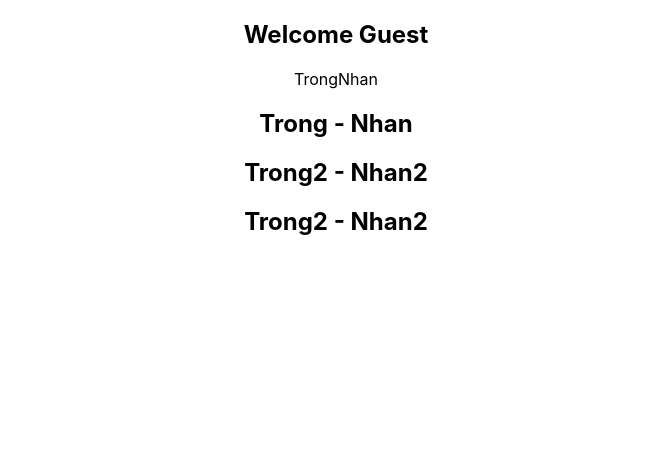
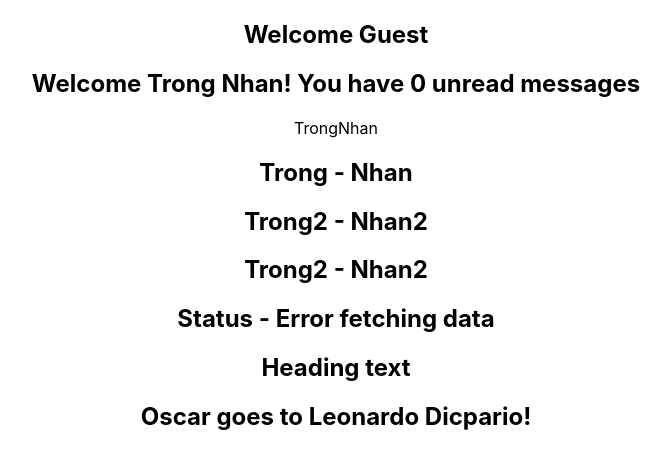
Before and after one commit to trongnhan19081994/react-typescript-demo, a React (Create React App) app: page / in a window 1280 px wide. Shown: the top 468 px of the page, without its empty margins (304-975 px from the left). Built offline with nearby package versions, Linux system fonts and the light colour scheme.

Commit message:
Advanced props

```diff
--- a/src/App.tsx
+++ b/src/App.tsx
@@ -1,7 +1,10 @@
 import './App.css';
 import Greet from './components/Greet';
+import Heading from './components/Heading';
+import Oscar from './components/Oscar';
 import Person from './components/Person';
 import PersonList from './components/PersonList';
+import Status from './components/Status';
 
 function App() {
   const personName = {
@@ -26,8 +29,14 @@ function App() {
   return (
     <div className="App">
       <Greet name='Trong Nhan' messageCount={10} isLoggedIn={false} />
+      <Greet name='Trong Nhan' isLoggedIn={true} />
       <Person name={personName} />
       <PersonList names={nameList} />
+      <Status status="error"/>
+      <Heading> Heading text </Heading>
+      <Oscar>
+        <Heading> Oscar goes to Leonardo Dicpario! </Heading>
+      </Oscar>
     </div>
   );
 }
--- a/src/components/Greet.tsx
+++ b/src/components/Greet.tsx
@@ -1,16 +1,17 @@
 type GreetProps = {
     name: string,
-    messageCount: number,
+    messageCount?: number,
     isLoggedIn: boolean
 }
 
 const Greet = (props: GreetProps) => {
+    const { messageCount = 0 } = props // Nếu không truyền vào thì mặc định sẽ bằng 0
     return (
         <div>
             <h2>
                 {
                     props.isLoggedIn
-                    ? `Welcome ${props.name}! You have ${props.messageCount} unread messages`
+                    ? `Welcome ${props.name}! You have ${messageCount} unread messages`
                     : 'Welcome Guest'
                 }
 
--- /dev/null
+++ b/src/components/Heading.tsx
@@ -0,0 +1,14 @@
+type HeadingProps = {
+    children: string
+}
+const Heading = (props: HeadingProps) => {
+    return (
+        <h2>
+            {
+                props.children
+            }
+        </h2>
+    )
+}
+
+export default Heading
--- /dev/null
+++ b/src/components/Oscar.tsx
@@ -0,0 +1,12 @@
+type OscarProps = {
+    children: React.ReactNode //type ReactNode = ReactChild | ReactFragment | ReactPortal | boolean | null | undefined;
+}
+const Oscar = (props: OscarProps) => {
+    return (
+        <div>
+            {props.children}
+        </div>
+    )
+}
+
+export default Oscar
--- /dev/null
+++ b/src/components/Status.tsx
@@ -0,0 +1,20 @@
+type StatusProps = {
+    status: 'loading' | 'success' | 'error'
+}
+const Status = (props: StatusProps) => {
+    let message
+    if(props.status === 'loading') {
+        message = 'Loading...'
+    } else if(props.status === 'success') {
+        message = 'Data fetched successfully'
+    } else if (props.status === 'error') {
+        message = 'Error fetching data'
+    }
+    return (
+        <div>
+            <h2>Status - {message}</h2>
+        </div>
+    )
+}
+
+export default Status
```
